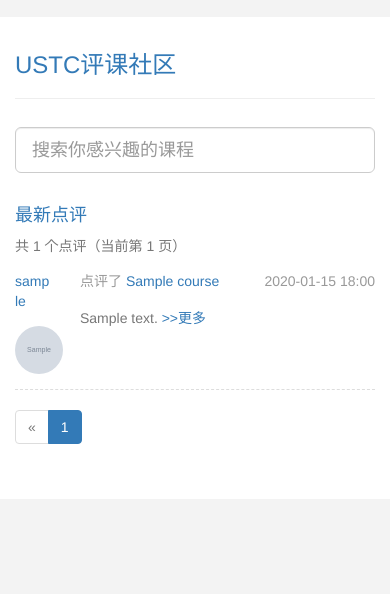
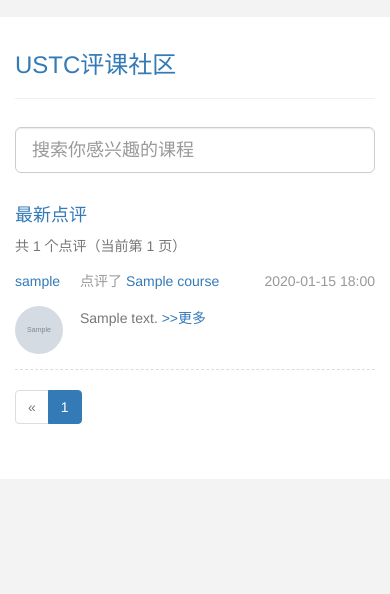
Before and after one commit to USTC-iCourse/ustc-course, a Flask app: page / in a window 390 px wide. Shown: the part 55-649 px from the top of the page. Run offline with Flask 2, Linux system fonts and the light colour scheme; tables that the repository leaves empty hold one stand-in row (values such as "Sample post"); grey boxes marked "Sample" are stand-in pictures; parts of the project's set-up code (start-up, migrations or seed data) failed here and were passed over; some libraries are stand-ins or nearby versions.

Commit message:
fix author name display on mobile index page

```diff
--- a/app/templates/index.html
+++ b/app/templates/index.html
@@ -20,7 +20,7 @@
       {% for review in reviews.items %}
       <div class="ud-pd-md dashed">
         <div class="row">
-          <div class="col-md-1 col-xs-2">
+          <div class="col-md-1 col-xs-2 right-pd-no">
             <div class="bm-pd-md"><a href="{{ url_for('user.view_profile', user_id=review.author.id) }}">{{ review.author.username }}</a></div>
             <img class="avatar-md cicle" src="{{ review.author.avatar }}"/>
           </div>
```
